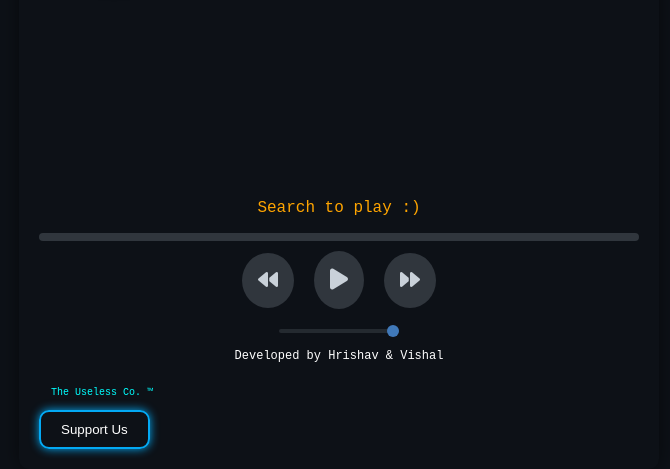
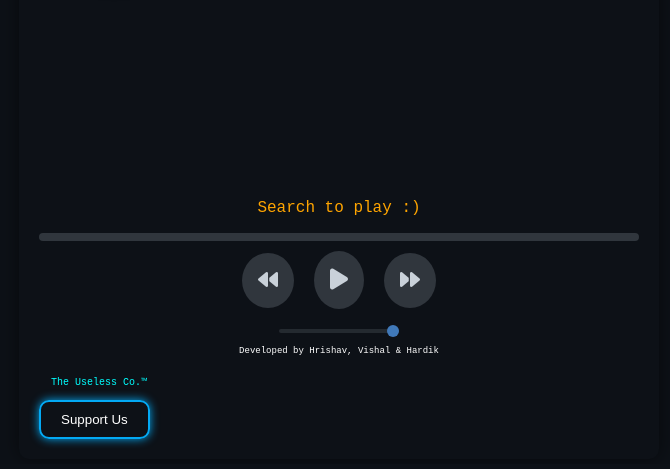
Before and after one commit to Hrishavvv/Delusional, a plain HTML site: page index.html in a window 1280 px wide. Shown: the part 336-805 px from the top of the page, without its empty margins (301-971 px from the left). Drawn offline with Linux system fonts and the light colour scheme.

Commit message:
Added collaboration

```diff
--- a/index.html
+++ b/index.html
@@ -49,11 +49,11 @@
       <div id="volume-control">
         <input type="range" id="volume-slider" min="0" max="100" step="1" value="100">
       </div>
-      <p style = "align-text : center; font-size : 12px; padding-top : 4px; color : white;"> Developed by Hrishav & Vishal </p>
+      <p style = "align-text : center; font-size : 9px; padding-top : 4px; color : white;"> Developed by Hrishav, Vishal & Hardik </p>
     </div>
 
 <div id="unavailable-message" style="color: cyan; font-size: 10px; padding: 12px;">
- <code style = "align-text : center;" > The Useless Co. ™</code>
+ <code style = "align-text : center;" > The Useless Co.™</code>
   </div>
 
 
```
